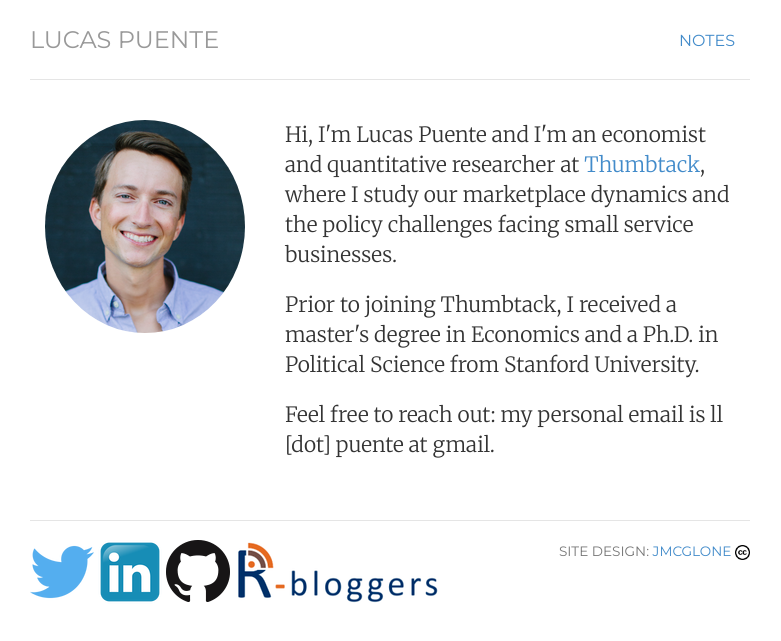
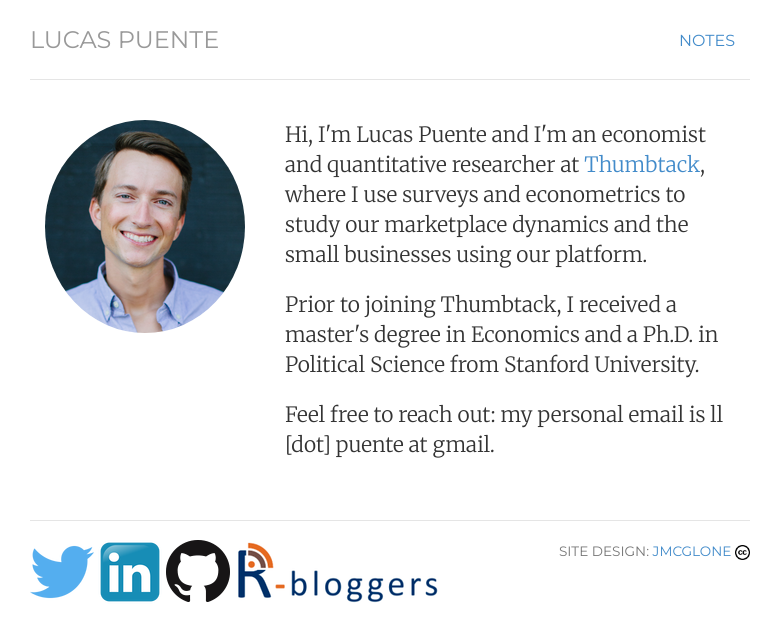
Before and after one commit to LucasPuente/lucaspuente.github.io, a Jekyll site: the page built from index.html, in a window 1280 px wide. Shown: the top 641 px of the page, without its empty margins (250-1031 px from the left). Built offline with Jekyll 4.4.1, drawn with Linux system fonts in a browser that asks for light colours.

Commit message:
Update index.html

```diff
--- a/index.html
+++ b/index.html
@@ -12,7 +12,7 @@ description: Lucas Puente is a researcher who loves data visualizations, statist
 	<img  class="img-circle avatar" alt="Lucas Puente" src="img/lp-200.png">
 	</div>
 	<div itemscope itemtype="http://data-vocabulary.org/Person" class="col-sm-8">
-	<p class="lead">Hi, I'm <span itemprop="name">Lucas Puente</span> and I'm an economist and quantitative researcher at <a href="https://www.thumbtack.com">Thumbtack</a>, where I study our marketplace dynamics and the policy challenges facing small service businesses. </p>
+	<p class="lead">Hi, I'm <span itemprop="name">Lucas Puente</span> and I'm an economist and quantitative researcher at <a href="https://www.thumbtack.com">Thumbtack</a>, where I use surveys and econometrics to study our marketplace dynamics and the small businesses using our platform. </p>
 	<p class="lead">Prior to joining Thumbtack, I received a master's degree in Economics and a Ph.D. in Political Science from Stanford University.</p>
 	<p class="lead">Feel free to reach out: my personal email is ll [dot] puente at gmail.</p>
 	</div>
```
